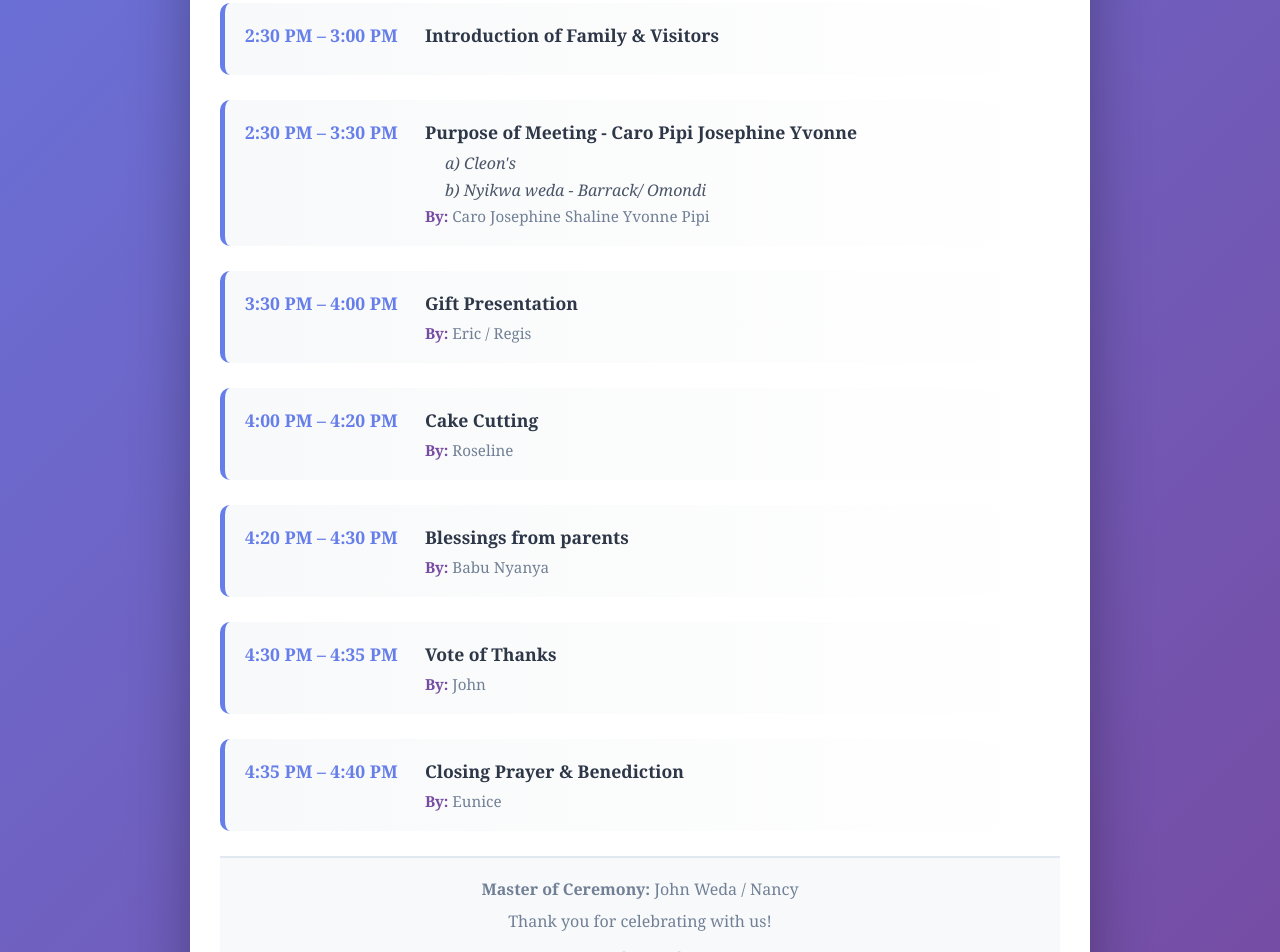
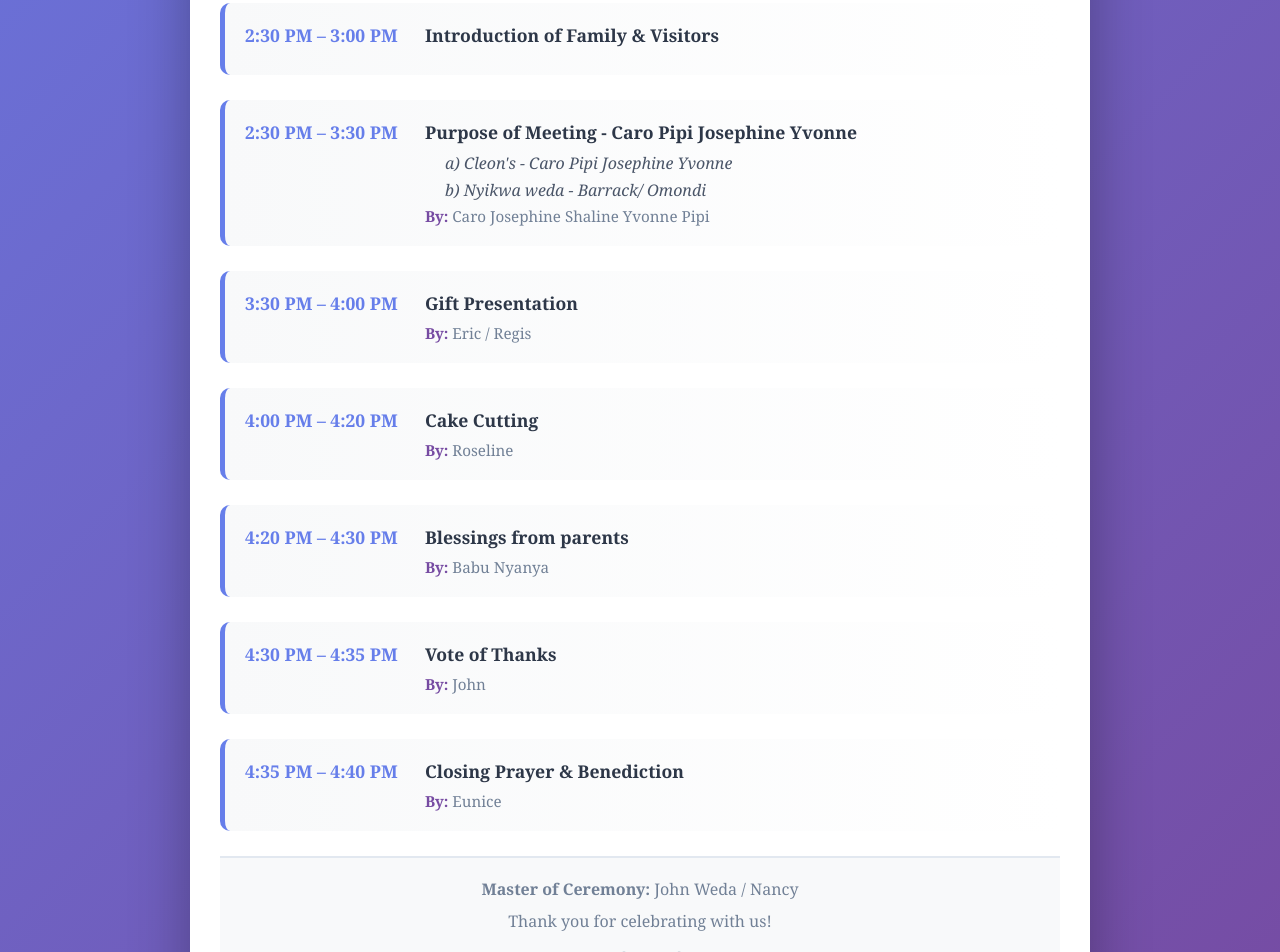
Before and after one commit to r-weda/Celebration, a plain HTML site: page index.html in a window 1280 px wide. Shown: the part 948-1900 px from the top of the page. Drawn offline with Linux system fonts and the light colour scheme.

Commit message:
Update index.html

```diff
--- a/index.html
+++ b/index.html
@@ -199,7 +199,7 @@
                 <div class="details">
                     <div class="activity">Purpose of Meeting - Caro Pipi
                     Josephine Yvonne</div>
-                    <div class="subsection">a) Cleon's</div>
+                    <div class="subsection">a) Cleon's - Caro Pipi Josephine Yvonne</div>
                     <div class="subsection">b) Nyikwa weda - Barrack/ Omondi</div>
                     <div class="facilitator"><strong>By:</strong> Caro Josephine Shaline Yvonne Pipi </div>
                 </div>
```
